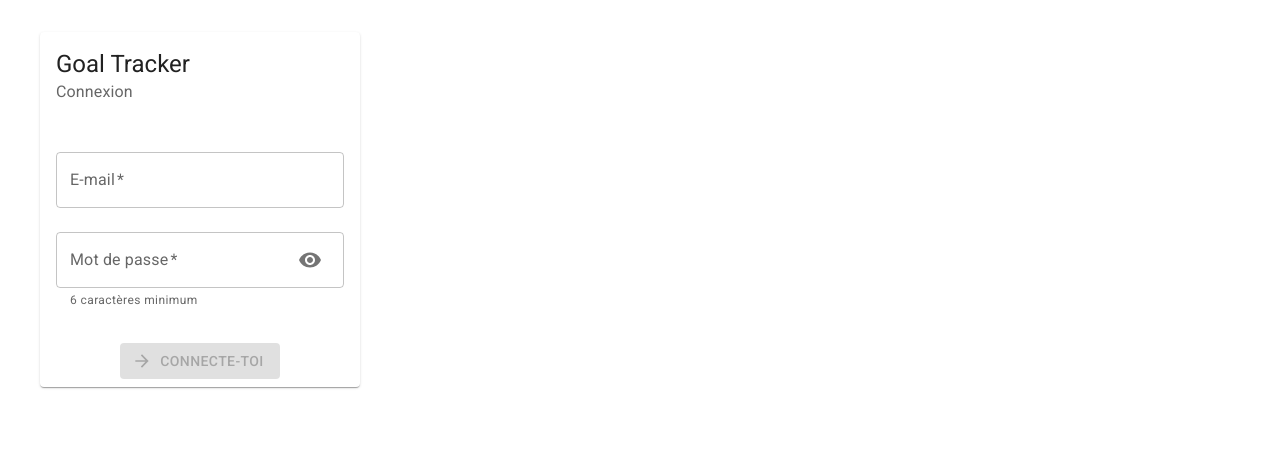
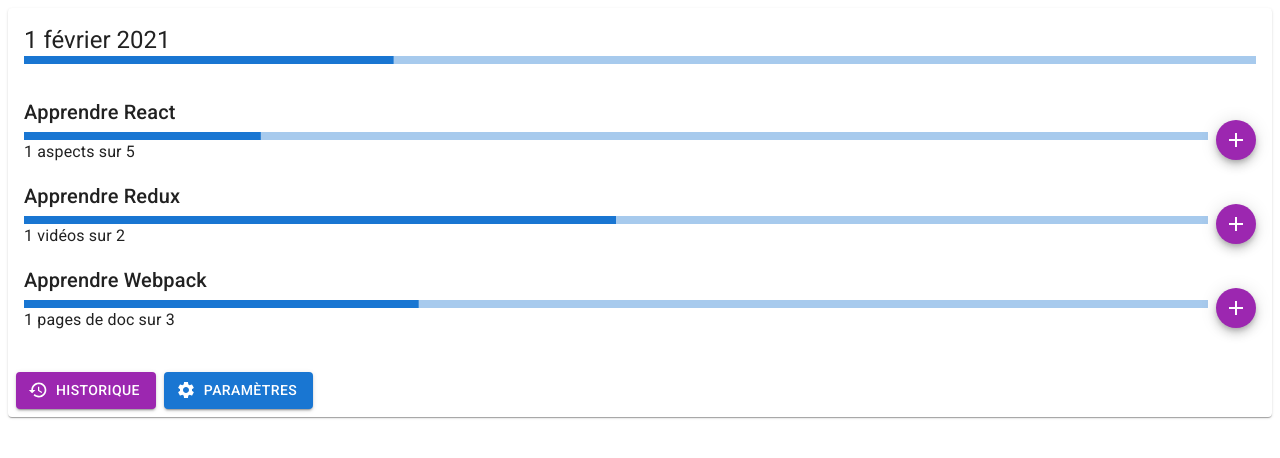
Before and after one commit to yoriiis/goal-tracker, a React (Create React App) app: page / in a window 1280 px wide. Shown: the top 458 px of the page. Built offline with nearby package versions, Linux system fonts and the light colour scheme.

Commit message:
Étape 11 : UX login interactif

```diff
--- a/src/auth/LoginScreen.js
+++ b/src/auth/LoginScreen.js
@@ -1,3 +1,4 @@
+import { useDispatch, useSelector } from 'react-redux'
 import { useState } from 'react'
 
 import ArrowForward from '@mui/icons-material/ArrowForward'
@@ -9,6 +10,7 @@
 import TextField from '@mui/material/TextField'
 
 import classes from './LoginScreen.module.css'
+import { logIn } from '../reducers/currentUser'
 import TogglablePasswordField from './TogglablePasswordField'
 
 const MIN_PASSWORD_LENGTH = 6
@@ -17,6 +19,7 @@
   const [email, setEmail] = useState('')
   const [password, setPassword] = useState('')
   const canLogIn = email !== '' && password.trim().length >= MIN_PASSWORD_LENGTH
+  const dispatch = useDispatch()
 
   return (
     <form onSubmit={handleSubmit}>
@@ -67,7 +70,7 @@
 
   function handleSubmit(event) {
     event.preventDefault()
-    console.log({ email, password })
+    dispatch(logIn({ email, password }))
   }
 }
 
--- a/src/default-state.js
+++ b/src/default-state.js
@@ -4,8 +4,8 @@
 
 const DEFAULT_STATE = {
   currentUser: {
-    // loginState: 'logged-in',
-    // email: 'christophe@delicious-insights.com',
+    loginState: 'logged-in',
+    email: 'christophe@delicious-insights.com',
   },
   goals: [
     {
```
